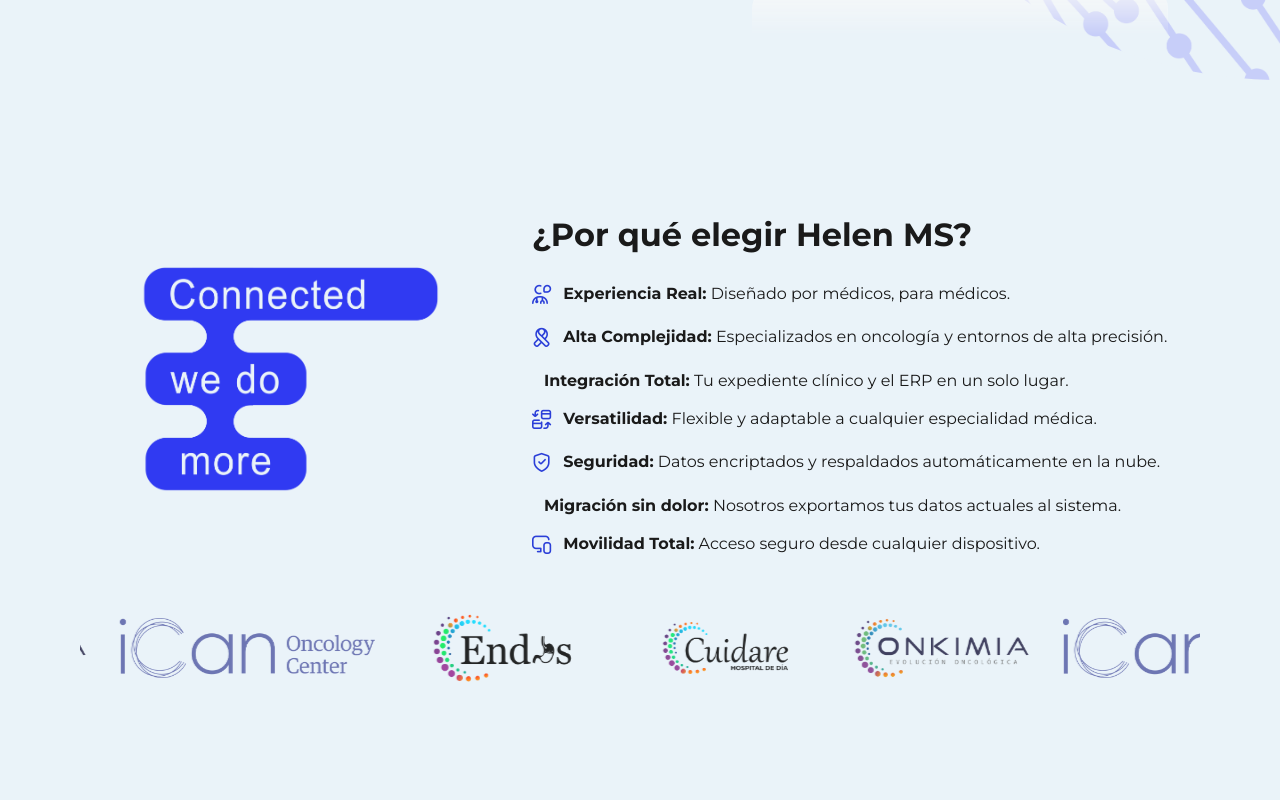
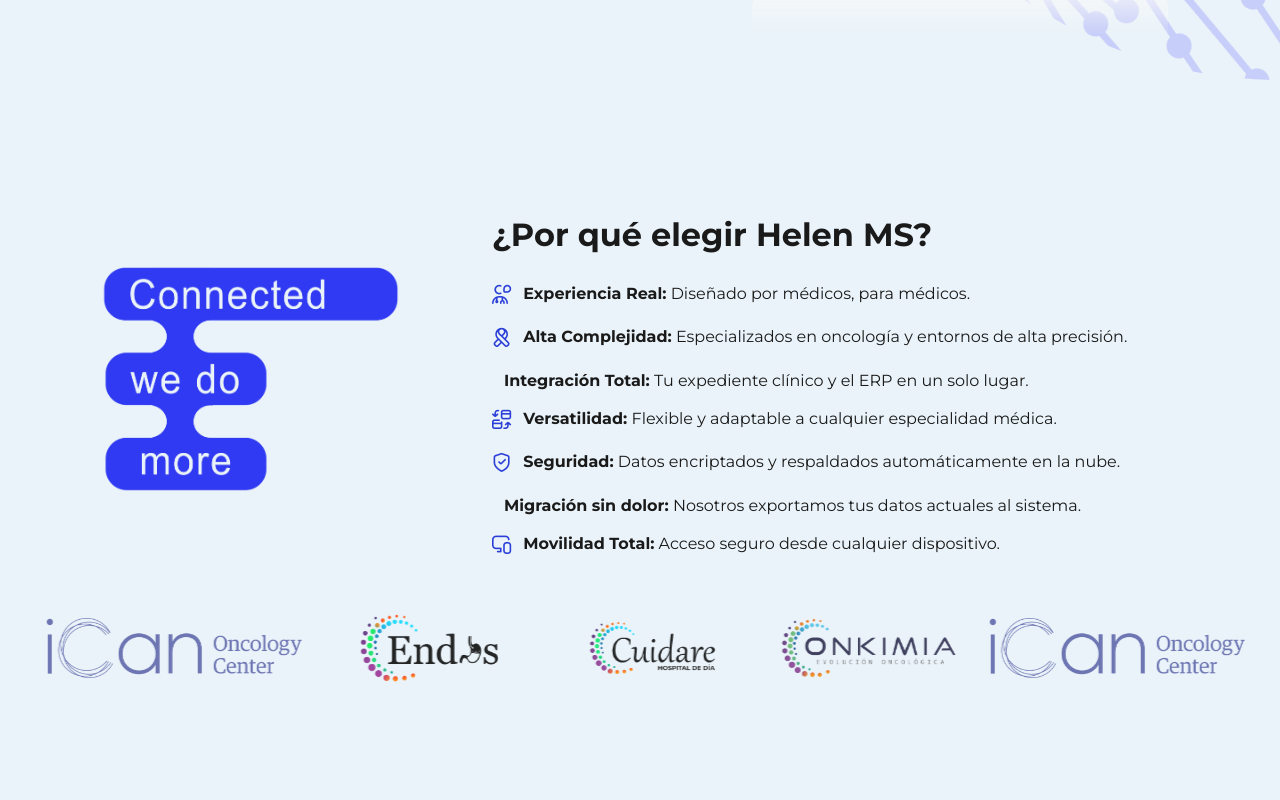
Before and after one commit to Onkimia-Mexico/helen-landing-page, a Vue app: page / in a window 1280 px wide. Shown: the part 600-1400 px from the top of the page. Built offline with nearby package versions, Linux system fonts and the light colour scheme; some icons are missing.

Commit message:
Fix about centering for big screens

```diff
--- a/src/style.css
+++ b/src/style.css
@@ -513,7 +513,7 @@
 
 /* Main About section container */
 .about {
-  padding: 4rem 5rem;
+  padding: 4rem 1.5rem;
   background: #EAF3F9;
   color: #1a1a1a;
 }
@@ -524,6 +524,8 @@
   align-items: center;
   gap: 2rem;
   flex-wrap: wrap;
+  max-width: 1200px;   /* o 1280px / 1400px según tu diseño */
+  margin: 0 auto;      /* CENTRA horizontalmente */
 }
 
 /* Text content container */
```
